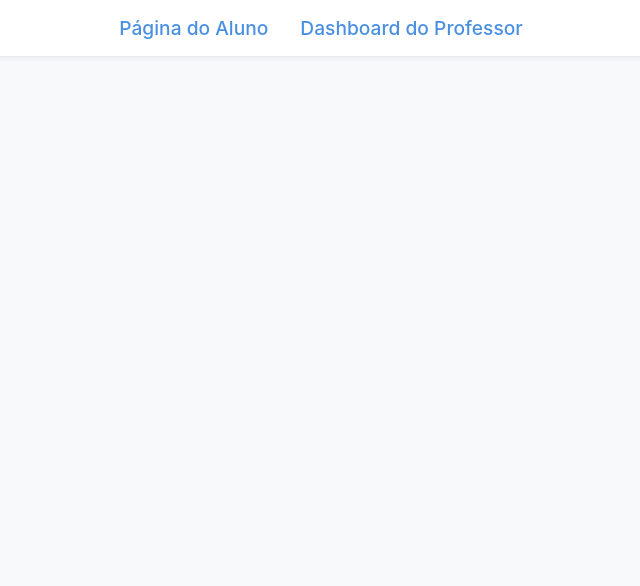
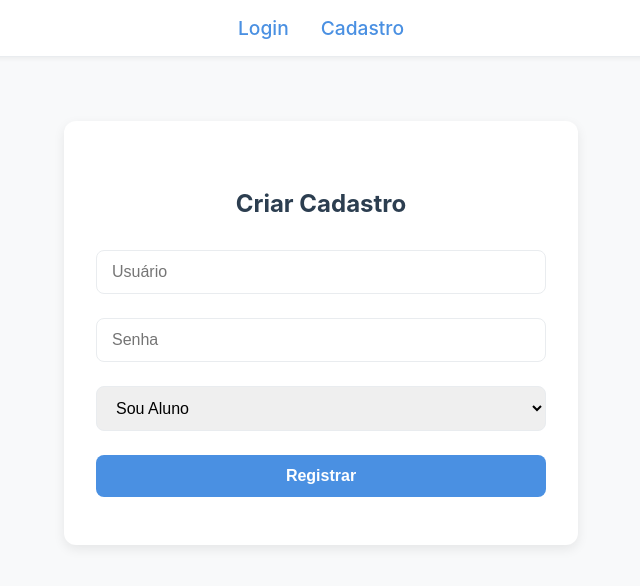
Before and after one commit to luaraperilli/classroom-feedback-analyzer, a React (Create React App) app in the folder frontend/: page /register in a window 1280 px wide. Shown: the top 586 px of the page, without its empty margins (319-959 px from the left). Built offline with nearby package versions, Linux system fonts and the light colour scheme.

Commit message:
feature: implementa entrada com autenticação

```diff
--- a/frontend/package.json
+++ b/frontend/package.json
@@ -9,6 +9,7 @@
     "@testing-library/user-event": "^13.5.0",
     "chart.js": "^4.5.0",
     "chartjs-plugin-datalabels": "^2.2.0",
+    "jwt-decode": "^4.0.0",
     "react": "^19.1.1",
     "react-chartjs-2": "^5.3.0",
     "react-dom": "^19.1.1",
@@ -21,7 +22,7 @@
     "build": "react-scripts build",
     "test": "react-scripts test",
     "eject": "react-scripts eject",
-    "start-backend:win": "cd .. && .\\venv\\Scripts\\activate && python run.py",
+    "start-backend:win": "cd .. && venv\\Scripts\\python.exe run.py",
     "start-backend:unix": "cd .. && source venv/bin/activate && python run.py",
     "dev": "concurrently \"npm start\" \"npm run start-backend:win\""
   },
--- a/frontend/src/App.css
+++ b/frontend/src/App.css
@@ -294,3 +294,56 @@ body {
   padding: 2rem;
   color: var(--text-secondary-color);
 }
+
+/* ==========================================================================
+   5. Auth Pages (Login/Register)
+   ========================================================================== */
+
+.auth-container {
+  display: flex;
+  flex-direction: column;
+  align-items: center;
+  justify-content: center;
+  padding: 3rem 2rem;
+  background-color: var(--surface-color);
+  max-width: 450px;
+  margin: 4rem auto;
+  border-radius: 12px;
+  box-shadow: var(--shadow);
+}
+
+.auth-container h2 {
+  color: var(--text-primary-color);
+  margin-bottom: 2rem;
+}
+
+.auth-form {
+  width: 100%;
+  display: flex;
+  flex-direction: column;
+  gap: 1.5rem;
+}
+
+.auth-form input,
+.auth-form select {
+  padding: 12px 15px;
+  border-radius: 8px;
+  border: 1px solid var(--border-color);
+  font-size: 1rem;
+}
+
+.auth-form button {
+  padding: 12px 25px;
+  font-size: 1rem;
+  font-weight: bold;
+  cursor: pointer;
+  border: none;
+  border-radius: 8px;
+  background-color: var(--primary-color);
+  color: white;
+  transition: background-color 0.2s ease-in-out;
+}
+
+.auth-form button:hover {
+  background-color: var(--primary-hover-color);
+}
--- a/frontend/src/App.js
+++ b/frontend/src/App.js
@@ -1,23 +1,82 @@
 import React from 'react';
-import { BrowserRouter as Router, Routes, Route, Link } from 'react-router-dom';
+import { BrowserRouter as Router, Routes, Route, Link, useNavigate, Navigate } from 'react-router-dom';
 import FeedbackForm from './FeedbackForm';
 import Dashboard from './Dashboard';
 import './App.css';
+import LoginPage from './LoginPage';
+import RegisterPage from './RegisterPage';
+import { AuthProvider, useAuth } from './AuthContext';
+
+function StudentRoute({ children }) {
+  const { isAuthenticated, user } = useAuth();
+  if (!isAuthenticated) {
+    return <Navigate to="/login" />;
+  }
+  return user?.role === 'aluno' ? children : <Navigate to="/dashboard" />;
+}
+
+function ProfessorRoute({ children }) {
+  const { isAuthenticated, user } = useAuth();
+  if (!isAuthenticated) {
+    return <Navigate to="/login" />;
+  }
+  return user?.role === 'professor' ? children : <Navigate to="/" />;
+}
+
+function Navigation() {
+  const { isAuthenticated, user, logout } = useAuth();
+  const navigate = useNavigate();
+
+  const handleLogout = () => {
+    logout();
+    navigate('/login');
+  };
+
+  return (
+    <nav className="main-nav">
+      {isAuthenticated && user?.role === 'aluno' && <Link to="/">Enviar Feedback</Link>}
+      {isAuthenticated && user?.role === 'professor' && <Link to="/dashboard">Dashboard</Link>}
+
+      {!isAuthenticated && (
+        <>
+          <Link to="/login">Login</Link>
+          <Link to="/register">Cadastro</Link>
+        </>
+      )}
+
+      {isAuthenticated && <button onClick={handleLogout} className="logout-button">Sair</button>}
+    </nav>
+  );
+}
 
 function App() {
   return (
     <Router>
-      <div className="App">
-        <nav className="main-nav">
-          <Link to="/">Página do Aluno</Link>
-          <Link to="/dashboard">Dashboard do Professor</Link>
-        </nav>
-
-        <Routes>
-          <Route path="/" element={<FeedbackForm />} />
-          <Route path="/dashboard" element={<Dashboard />} />
-        </Routes>
-      </div>
+      <AuthProvider>
+        <div className="App">
+          <Navigation />
+          <Routes>
+            <Route path="/login" element={<LoginPage />} />
+            <Route path="/register" element={<RegisterPage />} />
+            <Route
+              path="/"
+              element={
+                <StudentRoute>
+                  <FeedbackForm />
+                </StudentRoute>
+              }
+            />
+            <Route
+              path="/dashboard"
+              element={
+                <ProfessorRoute>
+                  <Dashboard />
+                </ProfessorRoute>
+              }
+            />
+          </Routes>
+        </div>
+      </AuthProvider>
     </Router>
   );
 }
--- /dev/null
+++ b/frontend/src/AuthContext.js
@@ -0,0 +1,44 @@
+import React, { createContext, useState, useContext } from 'react';
+import { jwtDecode } from 'jwt-decode';
+
+const AuthContext = createContext(null);
+
+export const AuthProvider = ({ children }) => {
+  const [token, setToken] = useState(localStorage.getItem('token'));
+  const [user, setUser] = useState(() => {
+    const storedToken = localStorage.getItem('token');
+    if (storedToken) {
+      try {
+        const decodedToken = jwtDecode(storedToken);
+        return decodedToken.sub;
+      } catch (e) {
+        localStorage.removeItem('token');
+        return null;
+      }
+    }
+    return null;
+  });
+
+  const login = (newToken) => {
+    localStorage.setItem('token', newToken);
+    setToken(newToken);
+    const decodedToken = jwtDecode(newToken);
+    setUser(decodedToken.sub);
+  };
+
+  const logout = () => {
+    localStorage.removeItem('token');
+    setToken(null);
+    setUser(null);
+  };
+
+  const isAuthenticated = !!token;
+
+  return (
+    <AuthContext.Provider value={{ isAuthenticated, token, user, login, logout }}>
+      {children}
+    </AuthContext.Provider>
+  );
+};
+
+export const useAuth = () => useContext(AuthContext);
--- a/frontend/src/FeedbackForm.js
+++ b/frontend/src/FeedbackForm.js
@@ -1,11 +1,13 @@
 import React, { useState } from 'react';
 import './App.css';
+import { useAuth } from './AuthContext';
 
 function FeedbackForm() {
   const [feedbackText, setFeedbackText] = useState('');
   const [sentimentResult, setSentimentResult] = useState(null);
   const [isLoading, setIsLoading] = useState(false);
   const [submitted, setSubmitted] = useState(false);
+  const { token, user } = useAuth()
 
   const interpretSentiment = (compound) => {
     if (compound >= 0.05) return { text: 'Positivo', emoji: '😊', color: '#28a745' };
@@ -22,7 +24,10 @@ function FeedbackForm() {
     try {
       const response = await fetch('http://127.0.0.1:5000/analyze', {
         method: 'POST',
-        headers: { 'Content-Type': 'application/json' },
+        headers: {
+            'Content-Type': 'application/json',
+            'Authorization': `Bearer ${token}`
+        },
         body: JSON.stringify({ text: feedbackText }),
       });
 
@@ -44,8 +49,8 @@ function FeedbackForm() {
 
   return (
     <header className="App-header">
-      <h1>Análise de Sentimentos da Aula</h1>
-      <p>Como você se sentiu sobre a aula de hoje? A sua opinião é anônima.</p>
+      <h1>Olá, {user?.username}!</h1>
+      <p>Como você se sentiu sobre a aula de hoje?</p>
 
       {submitted && sentimentResult && !sentimentResult.error && (
         <div className="success-message">
--- /dev/null
+++ b/frontend/src/LoginPage.js
@@ -0,0 +1,44 @@
+import React, { useState } from 'react';
+import { useAuth } from './AuthContext';
+import { useNavigate } from 'react-router-dom';
+
+function LoginPage() {
+  const [username, setUsername] = useState('');
+  const [password, setPassword] = useState('');
+  const { login } = useAuth();
+  const navigate = useNavigate();
+
+  const handleSubmit = async (e) => {
+    e.preventDefault();
+    const response = await fetch('http://127.0.0.1:5000/login', {
+      method: 'POST',
+      headers: { 'Content-Type': 'application/json' },
+      body: JSON.stringify({ username, password }),
+    });
+
+    if (response.ok) {
+      const { access_token, user } = await response.json();
+      login(access_token);
+      if (user.role === 'professor') {
+        navigate('/dashboard');
+      } else {
+        navigate('/');
+      }
+    } else {
+      alert('Falha no login');
+    }
+  };
+
+  return (
+    <div className="auth-container">
+      <h2>Login</h2>
+      <form onSubmit={handleSubmit} className="auth-form">
+        <input type="text" value={username} onChange={(e) => setUsername(e.target.value)} placeholder="Usuário" required />
+        <input type="password" value={password} onChange={(e) => setPassword(e.target.value)} placeholder="Senha" required />
+        <button type="submit">Entrar</button>
+      </form>
+    </div>
+  );
+}
+
+export default LoginPage;
--- /dev/null
+++ b/frontend/src/RegisterPage.js
@@ -0,0 +1,48 @@
+import React, { useState } from 'react';
+import { useNavigate } from 'react-router-dom';
+
+function RegisterPage() {
+  const [username, setUsername] = useState('');
+  const [password, setPassword] = useState('');
+  const [role, setRole] = useState('aluno');
+  const navigate = useNavigate();
+
+  const handleSubmit = async (e) => {
+    e.preventDefault();
+    try {
+      const response = await fetch('http://127.0.0.1:5000/register', {
+        method: 'POST',
+        headers: { 'Content-Type': 'application/json' },
+        body: JSON.stringify({ username, password, role }),
+      });
+
+      if (response.ok) {
+        alert('Cadastro realizado com sucesso!');
+        navigate('/login');
+      } else {
+        const data = await response.json();
+        alert(`Falha no registro: ${data.error || 'Erro desconhecido.'}`);
+      }
+    } catch (error) {
+      console.error('Erro de conexão ou CORS:', error);
+      alert('Erro ao tentar se conectar com o servidor. Verifique o console do navegador para mais detalhes (F12).');
+    }
+  };
+
+  return (
+    <div className="auth-container">
+      <h2>Criar Cadastro</h2>
+      <form onSubmit={handleSubmit} className="auth-form">
+        <input type="text" value={username} onChange={(e) => setUsername(e.target.value)} placeholder="Usuário" required />
+        <input type="password" value={password} onChange={(e) => setPassword(e.target.value)} placeholder="Senha" required />
+        <select value={role} onChange={(e) => setRole(e.target.value)}>
+          <option value="aluno">Sou Aluno</option>
+          <option value="professor">Sou Professor</option>
+        </select>
+        <button type="submit">Registrar</button>
+      </form>
+    </div>
+  );
+}
+
+export default RegisterPage;
--- a/frontend/src/hooks/useDashboardData.js
+++ b/frontend/src/hooks/useDashboardData.js
@@ -1,22 +1,36 @@
 import { useState, useEffect } from 'react';
+import { useAuth } from '../AuthContext';
 
 export function useDashboardData() {
   const [feedbacks, setFeedbacks] = useState([]);
-  const [isLoading, setIsLoading] = useState(true);
+  const [isLoading, setIsLoading] = useState(false);
   const [error, setError] = useState(null);
+  const { token } = useAuth();
 
   useEffect(() => {
+    if (!token) {
+      return;
+    }
+
     const controller = new AbortController();
     const signal = controller.signal;
 
     const fetchData = async () => {
       setIsLoading(true);
       setError(null);
+
+      console.log("Tentando buscar dados com o token:", token);
+
       try {
-        const res = await fetch('http://127.0.0.1:5000/feedbacks', { signal });
+        const res = await fetch('http://127.0.0.1:5000/feedbacks', {
+          signal,
+          headers: {
+            'Authorization': `Bearer ${token}`
+          }
+        });
 
         if (!res.ok) {
-          throw new Error('A resposta da rede não foi OK');
+          throw new Error(`A resposta da rede não foi OK (status: ${res.status})`);
         }
 
         const data = await res.json();
@@ -24,10 +38,13 @@ export function useDashboardData() {
 
       } catch (err) {
         if (err.name !== 'AbortError') {
+          console.error("Erro detalhado no fetch:", err);
           setError(err.message);
         }
       } finally {
-        setIsLoading(false);
+        if (!signal.aborted) {
+          setIsLoading(false);
+        }
       }
     };
 
@@ -36,7 +53,7 @@ export function useDashboardData() {
     return () => {
       controller.abort();
     };
-  }, []);
+  }, [token]);
 
   return { feedbacks, isLoading, error };
 }
```
Also changed, not shown: frontend/src/PrivateRoute.js (added, +10 -0 lines), 1 other file (tests, documents, lock files or other folders).
